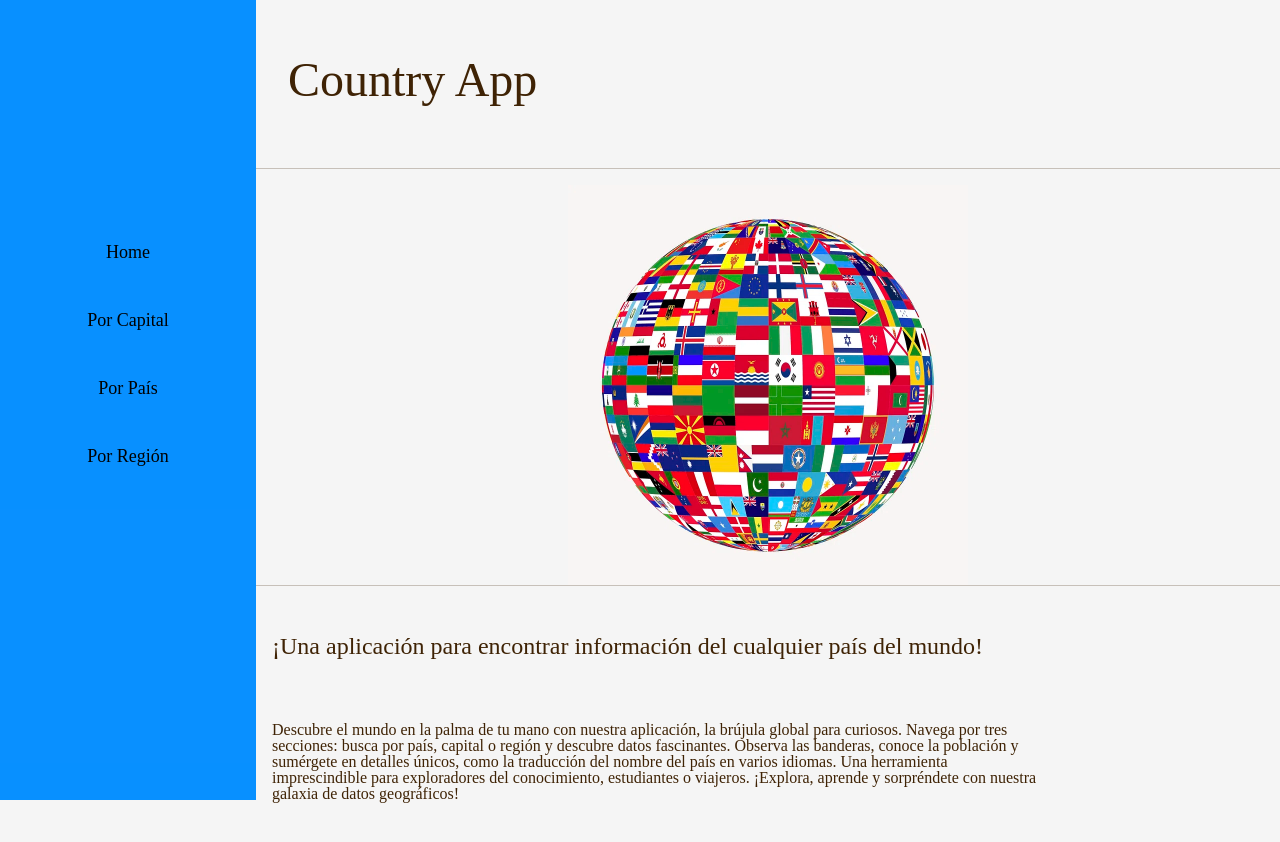
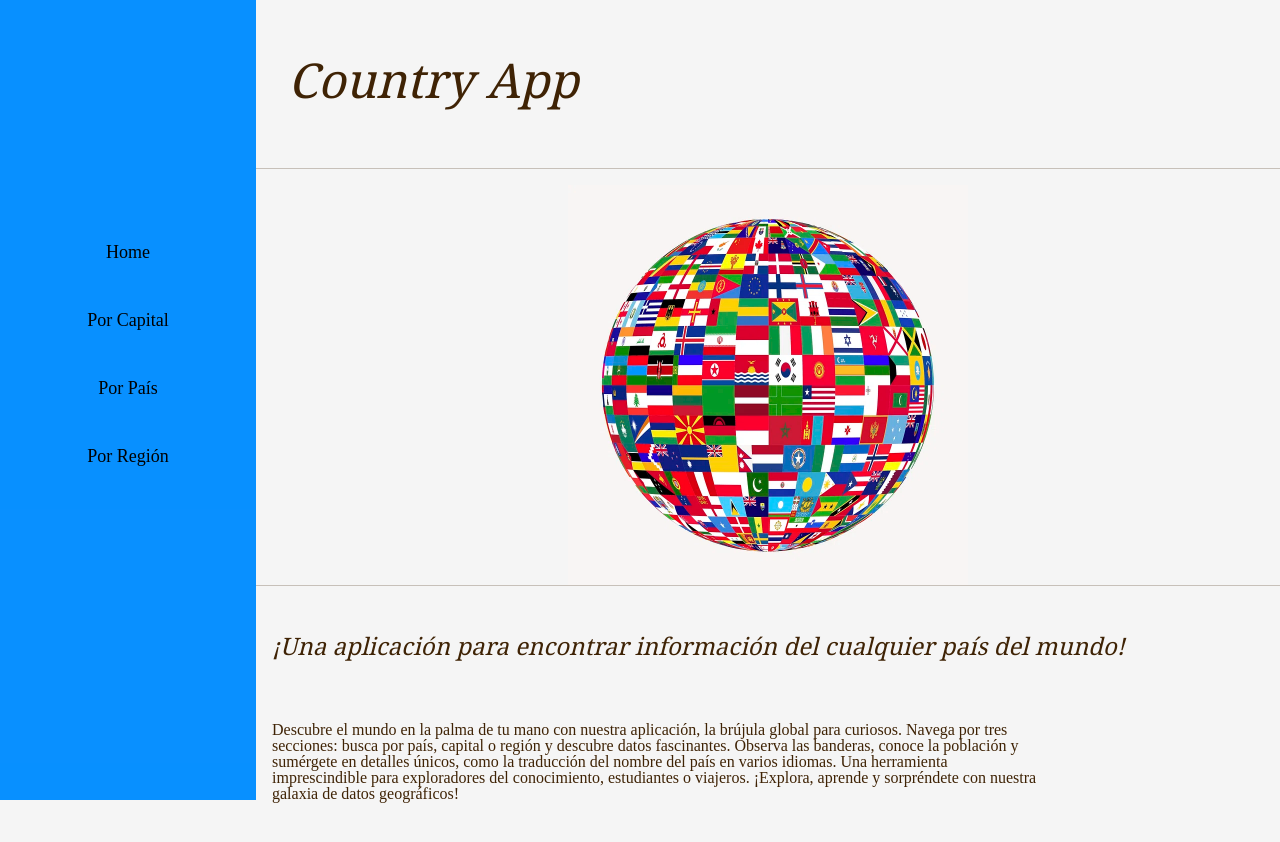
Before and after one commit to Marc1515/CountriesApp, an Angular app: page / in a window 1280 px wide. Shown: the top 842 px of the page. Built offline with nearby package versions, Linux system fonts and the light colour scheme.

Commit message:
Tipo de letra modificado para que no se vea tan sosa.

```diff
--- a/src/styles.css
+++ b/src/styles.css
@@ -1,7 +1,4 @@
-/* You can add global styles to this file, and also import other style files */
-
-/* html, body { height: 100%; }
-body { margin: 0; font-family: Roboto, "Helvetica Neue", sans-serif; } */
+@import url('https://fonts.googleapis.com/css2?family=Noto+Serif&display=swap');
 
 html, body, div, span, applet, object, iframe,
 h1, h2, h3, h4, h5, h6, p, blockquote, pre,
@@ -38,13 +35,19 @@
 
 h1 {
   font-size: xxx-large;
+  font-family: 'Noto Serif', serif;
+  font-style: italic;
 }
 
 h2 {
   font-size: xx-large;
+  font-family: 'Noto Serif', serif;
+  font-style: italic;
 }
 h3 {
   font-size: x-large;
+  font-family: 'Noto Serif', serif;
+  font-style: italic;
 }
 blockquote, q {
 	quotes: none;
```
